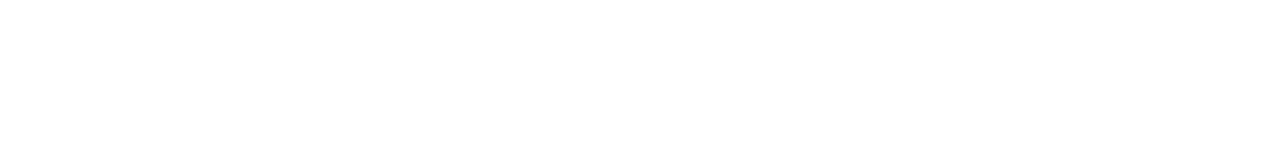
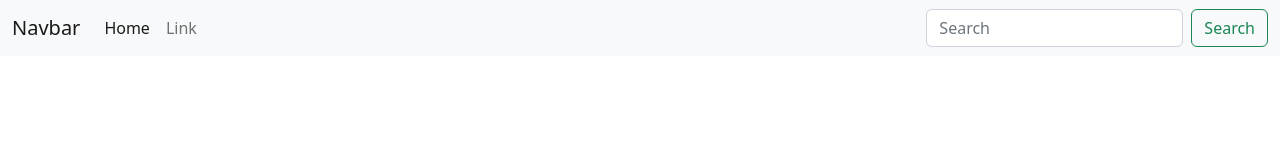
Before and after one commit to Seankelly-Developer/Web_Design_Framework, a plain HTML site: page SurolinoRecreation/index.html in a window 1280 px wide. Drawn offline with nearby package versions, Linux system fonts and the light colour scheme.

Commit message:
added navbar

```diff
--- a/SurolinoRecreation/index.html
+++ b/SurolinoRecreation/index.html
@@ -4,11 +4,40 @@
     <meta charset="UTF-8">
     <meta http-equiv="X-UA-Compatible" content="IE=edge">
     <meta name="viewport" content="width=device-width, initial-scale=1.0">
-    <title>Homepage</title>
+    <title>Layout Exercise Week 2</title>
     <link href="https://cdn.jsdelivr.net/npm/bootstrap@5.2.2/dist/css/bootstrap.min.css" rel="stylesheet" integrity="sha384-Zenh87qX5JnK2Jl0vWa8Ck2rdkQ2Bzep5IDxbcnCeuOxjzrPF/et3URy9Bv1WTRi" crossorigin="anonymous">
 
 </head>
 <body>
+
+    <!--Navigation Bar-->
+    <nav class="navbar navbar-expand-lg bg-light">
+        <div class="container-fluid">
+          <a class="navbar-brand" href="#">Navbar</a>
+          <button class="navbar-toggler" type="button" data-bs-toggle="collapse" data-bs-target="#navbarSupportedContent" aria-controls="navbarSupportedContent" aria-expanded="false" aria-label="Toggle navigation">
+            <span class="navbar-toggler-icon"></span>
+          </button>
+          <div class="collapse navbar-collapse" id="navbarSupportedContent">
+            <ul class="navbar-nav me-auto mb-2 mb-lg-0">
+              <li class="nav-item">
+                <a class="nav-link active" aria-current="page" href="#">Home</a>
+              </li>
+              <li class="nav-item">
+                <a class="nav-link" href="#">Link</a>
+              </li>
+            </ul>
+            <form class="d-flex" role="search">
+              <input class="form-control me-2" type="search" placeholder="Search" aria-label="Search">
+              <button class="btn btn-outline-success" type="submit">Search</button>
+            </form>
+          </div>
+        </div>
+      </nav>
+
+
+
+
+
 
 
 
```
